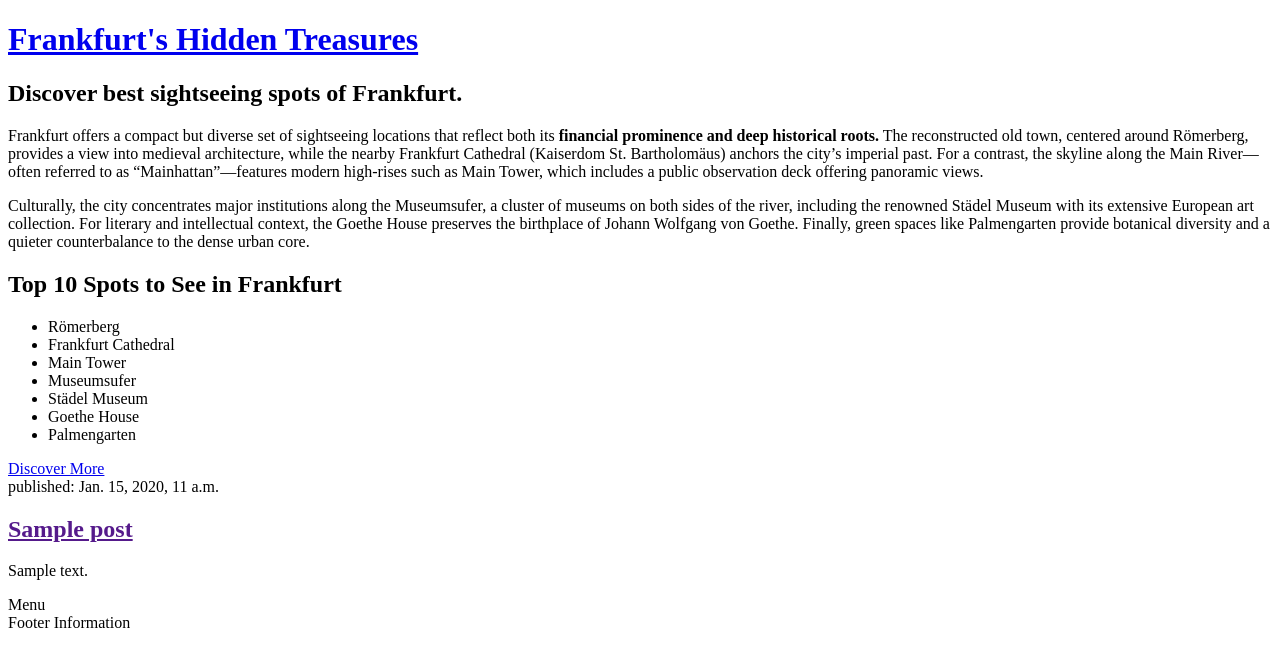
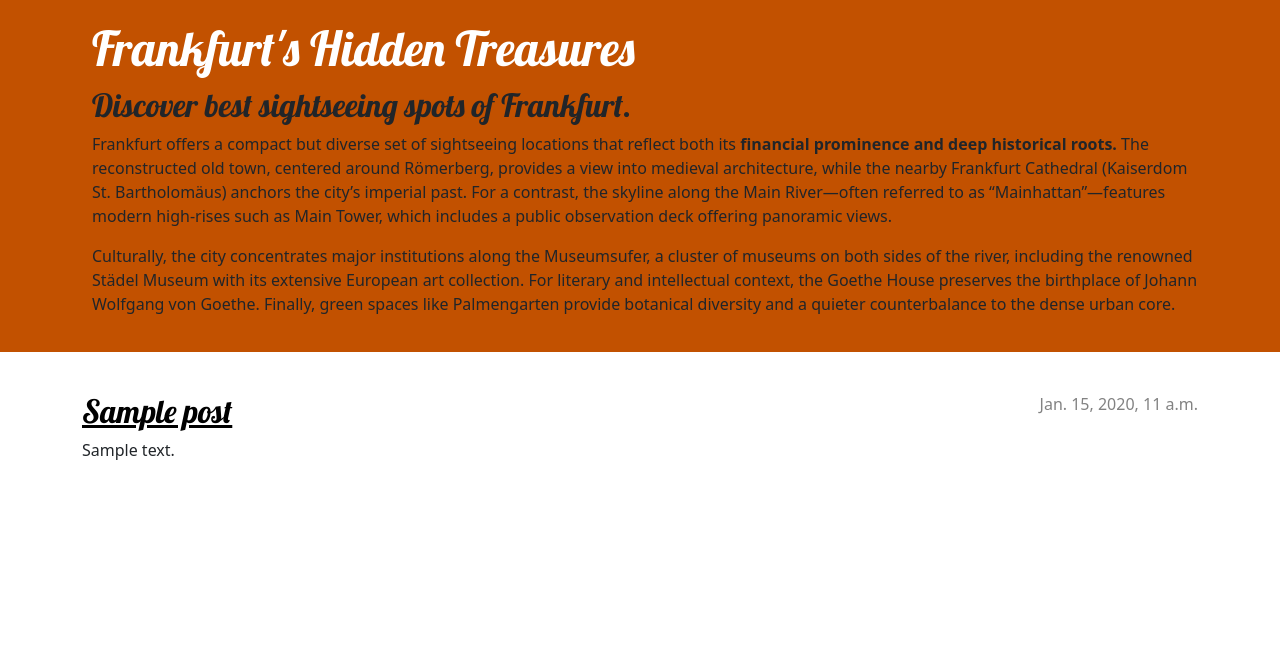
Before and after one commit to deleroth67/my-first-blog, a Django app: page / in a window 1280 px wide. Shown: the top 667 px of the page. Run offline with Django 5.2, Linux system fonts and the light colour scheme; tables that the repository leaves empty hold one stand-in row (values such as "Sample post").

Commit message:
Added templates

```diff
--- /dev/null
+++ b/blog/static/css/blog.css
@@ -0,0 +1,71 @@
+.page-header {
+    background-color: #C25100;
+    margin-top: 0;
+    margin-bottom: 40px;
+    padding: 20px 20px 20px 40px;
+}
+
+.page-header h1,
+.page-header h1 a,
+.page-header h1 a:visited,
+.page-header h1 a:active {
+    color: #ffffff;
+    font-size: 36pt;
+    text-decoration: none;
+}
+
+h1,
+h2,
+h3,
+h4 {
+    font-family: 'Lobster', cursive;
+}
+
+.date {
+    color: #828282;
+}
+
+.save {
+    float: right;
+}
+
+.post-form textarea,
+.post-form input {
+    width: 100%;
+}
+
+.top-menu,
+.top-menu:hover,
+.top-menu:visited {
+    color: #ffffff;
+    float: right;
+    font-size: 26pt;
+    margin-right: 20px;
+}
+
+.post {
+    margin-bottom: 70px;
+}
+
+.post h2 a,
+.post h2 a:visited {
+    color: #000000;
+}
+
+.post > .date,
+.post > .actions {
+    float: right;
+}
+
+.btn-secondary,
+.btn-secondary:visited {
+    color: #C25100;
+    background: none;
+    border-color: #C25100;
+    margin-left: 15px;
+}
+
+.btn-secondary:hover {
+    color: #FFFFFF;
+    background-color: #C25100;
+}
--- /dev/null
+++ b/blog/templates/blog/base.html
@@ -0,0 +1,28 @@
+{% load static %}
+<!DOCTYPE html>
+<html>
+  <head>
+        <title>Frankfurt's Hidden Treasures</title>
+        <link rel="stylesheet" href="https://cdn.jsdelivr.net/npm/bootstrap@5.3.3/dist/css/bootstrap.min.css" integrity="sha384-QWTKZyjpPEjISv5WaRU9OFeRpok6YctnYmDr5pNlyT2bRjXh0JMhjY6hW+ALEwIH" crossorigin="anonymous">
+        <link rel="stylesheet" href="{% static 'css/blog.css' %}">
+        <link rel="stylesheet" href="https://fonts.googleapis.com/css?family=Lobster&subset=latin,latin-ext">
+    </head>
+<body>
+    <header class="page-header">
+      <div class="container">
+          <h1><a href="/">Frankfurt's Hidden Treasures</a></h1>
+          <h2>Discover best sightseeing spots of Frankfurt.</h2>
+          <p>Frankfurt offers a compact but diverse set of sightseeing locations that reflect both its <strong>financial prominence and deep historical roots.</strong> The reconstructed old town, centered around Römerberg, provides a view into medieval architecture, while the nearby Frankfurt Cathedral (Kaiserdom St. Bartholomäus) anchors the city’s imperial past. For a contrast, the skyline along the Main River—often referred to as “Mainhattan”—features modern high-rises such as Main Tower, which includes a public observation deck offering panoramic views.</p>
+          <p>Culturally, the city concentrates major institutions along the Museumsufer, a cluster of museums on both sides of the river, including the renowned Städel Museum with its extensive European art collection. For literary and intellectual context, the Goethe House preserves the birthplace of Johann Wolfgang von Goethe. Finally, green spaces like Palmengarten provide botanical diversity and a quieter counterbalance to the dense urban core.</p>
+      </div>
+    </header>
+    <main class="container">
+        <div class="row">
+            <div class="col">
+            {% block content %}
+            {% endblock %}
+            </div>
+        </div>
+    </main>
+</body>
+</html>
--- a/blog/templates/blog/post_list.html
+++ b/blog/templates/blog/post_list.html
@@ -1,38 +1,12 @@
-<!DOCTYPE html>
-<html>
-  <head>
-        <title>Frankfurt's Hidden Treasures</title>
-    </head>
-<body>
-    <div>
-      <h1><a href="/">Frankfurt's Hidden Treasures</a></h1>
-      <h2>Discover best sightseeing spots of Frankfurt.</h2>
-      <p>Frankfurt offers a compact but diverse set of sightseeing locations that reflect both its <strong>financial prominence and deep historical roots.</strong> The reconstructed old town, centered around Römerberg, provides a view into medieval architecture, while the nearby Frankfurt Cathedral (Kaiserdom St. Bartholomäus) anchors the city’s imperial past. For a contrast, the skyline along the Main River—often referred to as “Mainhattan”—features modern high-rises such as Main Tower, which includes a public observation deck offering panoramic views.</p>
-      <p>Culturally, the city concentrates major institutions along the Museumsufer, a cluster of museums on both sides of the river, including the renowned Städel Museum with its extensive European art collection. For literary and intellectual context, the Goethe House preserves the birthplace of Johann Wolfgang von Goethe. Finally, green spaces like Palmengarten provide botanical diversity and a quieter counterbalance to the dense urban core.</p>
-    </div>
-    <div>
-      <h2>Top 10 Spots to See in Frankfurt</h2>
-      <ul>
-        <li>Römerberg</li>
-        <li>Frankfurt Cathedral</li>
-        <li>Main Tower</li>
-        <li>Museumsufer</li>
-        <li>Städel Museum</li>
-        <li>Goethe House</li>
-        <li>Palmengarten</li>
-      </ul>
-      <a href="https://djangogirls.org">Discover More</a>
-    </div>
-    <div>
-      {% for post in posts %}
-        <article>
-          <time>published: {{ post.published_date }}</time>
-          <h2><a href="">{{ post.title }}</a></h2>
+{% extends 'blog/base.html' %}
+{% block content %}
+  {% for post in posts %}
+      <article class="post">
+          <time class="date">
+              {{ post.published_date }}
+          </time>
+          <h2><a href="{% url 'post_detail' pk=post.pk %}">{{ post.title }}</a></h2>
           <p>{{ post.text|linebreaksbr }}</p>
-        </article>
-      {% endfor %}
-    </div>
-    <aside>Menu</aside>
-    <footer>Footer Information</footer>
-</body>
-</html>
+      </article>
+  {% endfor %}
+{% endblock %}
--- a/blog/urls.py
+++ b/blog/urls.py
@@ -3,4 +3,5 @@ from . import views
 
 urlpatterns = [
     path('', views.post_list, name='post_list'),
+    path('post/<int:pk>/', views.post_detail, name='post_detail'),
 ]
--- a/blog/views.py
+++ b/blog/views.py
@@ -1,8 +1,12 @@
-from django.shortcuts import render
 from django.utils import timezone
 from .models import Post
+from django.shortcuts import render, get_object_or_404
 
 # Create your views here.
 def post_list(request):
     posts = Post.objects.filter(published_date__lte=timezone.now()).order_by('published_date')
     return render(request, 'blog/post_list.html', {'posts': posts})
+
+def post_detail(request, pk):
+    post = get_object_or_404(Post, pk=pk)
+    return render(request, 'blog/post_detail.html', {'post': post})
--- a/mysite/urls.py
+++ b/mysite/urls.py
@@ -16,8 +16,10 @@ Including another URLconf
 """
 from django.contrib import admin
 from django.urls import path, include
+from django.conf import settings
+from django.conf.urls.static import static
 
 urlpatterns = [
     path('admin/', admin.site.urls),
     path('', include('blog.urls')),
-]
+] + static(settings.STATIC_URL, document_root=settings.STATIC_ROOT)
```
Also changed, not shown: blog/templates/blog/post_detail.html (added, +13 -0 lines).
